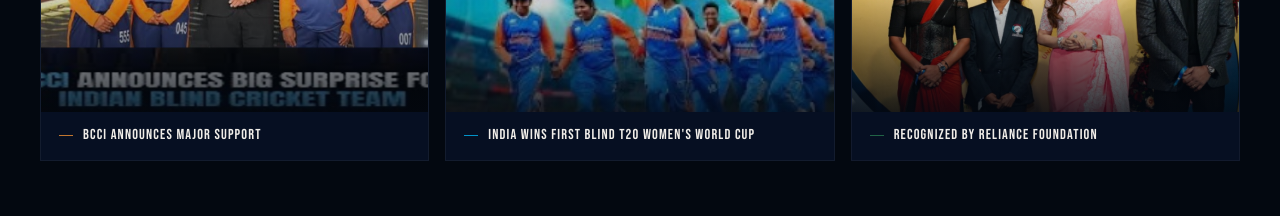
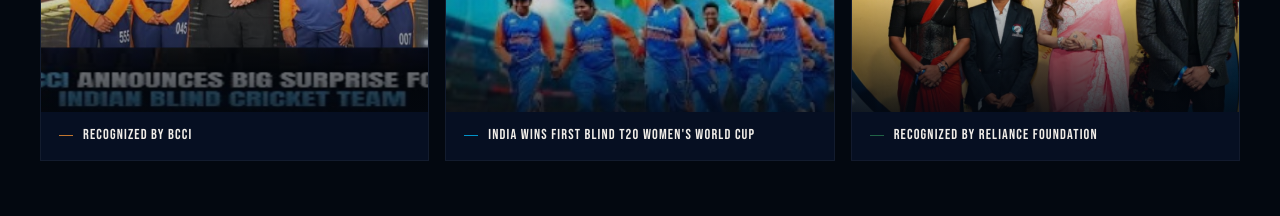
Before and after one commit to amshiknithya-1003/dekh-le-india-demo, a Next.js app: page / in a window 1280 px wide. Shown: the part 7240-7456 px from the top of the page. Built offline with nearby package versions, Linux system fonts and the light colour scheme.

Commit message:
Update index.jsx

```diff
--- a/pages/index.jsx
+++ b/pages/index.jsx
@@ -98,7 +98,7 @@ const GALLERY_ITEMS = [
   { src:'/images/pm.jpeg',        caption:'Honored by the Prime Minister',               alt:'Team honored by the Prime Minister of India'           },
   { src:'/images/trophy.jpeg',    caption:'World Cup Victory Celebration',               alt:'World Cup victory celebration'                         },
   { src:'/images/president.jpeg', caption:'Meeting with the President of India',         alt:'Team meeting with the President of India'              },
-  { src:'/images/bcci.jpeg',      caption:'BCCI Announces Major Support',                alt:'BCCI announces major support for Indian Blind Cricket' },
+  { src:'/images/bcci.jpeg',      caption:'Recognized by BCCI',                          alt:'Team recognized by BCCI'                               },
   { src:'/images/t20.jpeg',       caption:"India Wins First Blind T20 Women's World Cup", alt:"India wins the first Blind T20 Women's World Cup"     },
   { src:'/images/reliance.png',   caption:'Recognized by Reliance Foundation',           alt:"Team at Reliance Foundation's United in Triumph event" },
 ];
```
